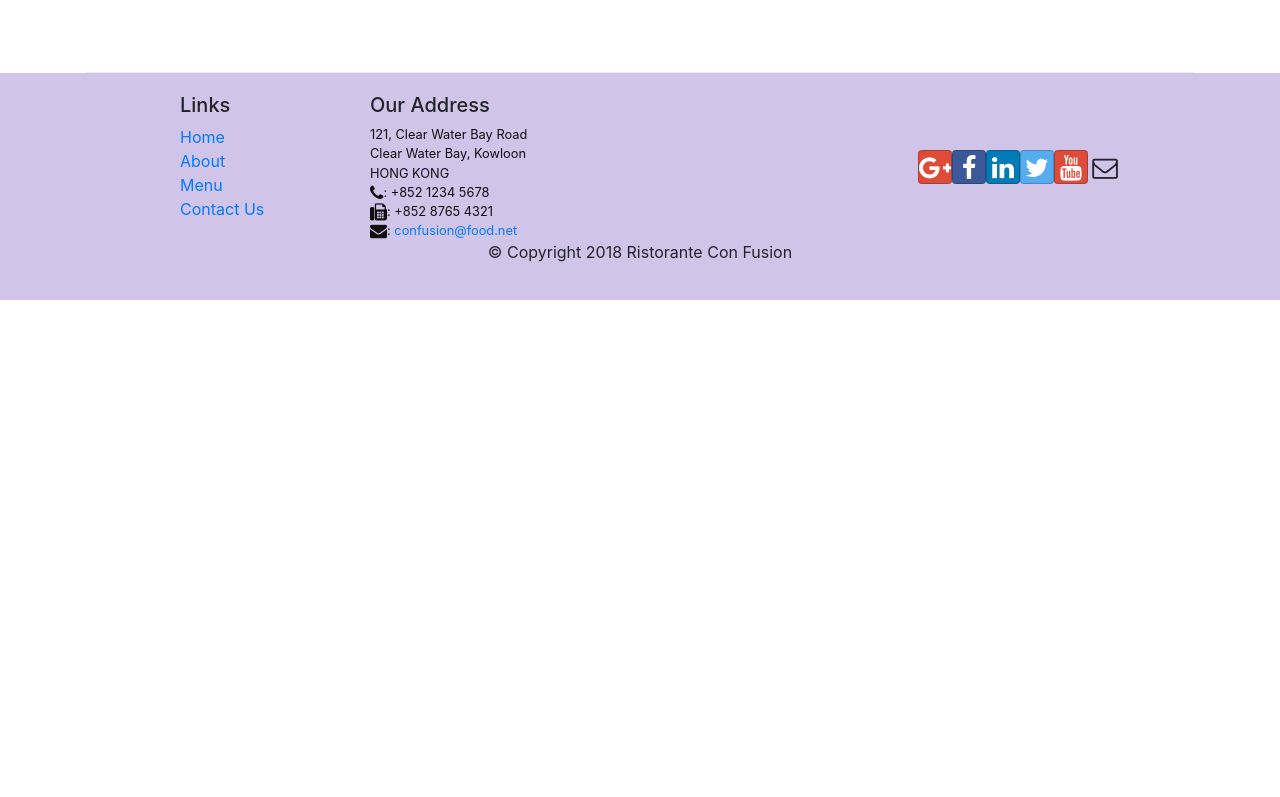
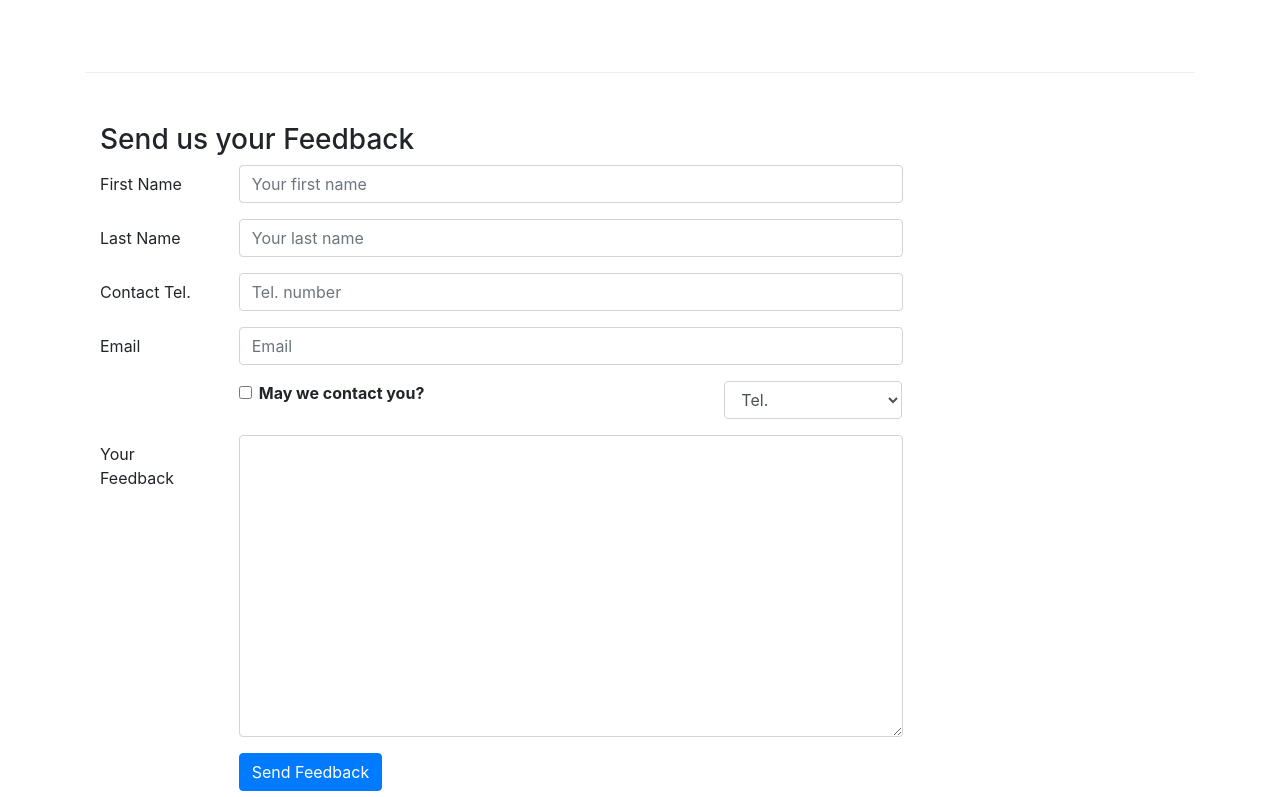
Before and after one commit to PwtanSG/confusion, a React (Create React App) app: page /contactus in a window 1280 px wide. Shown: the part 783-1580 px from the top of the page. Before the commit the page ends 1083 px from the top, so only its background shows below. Built offline with nearby package versions, Linux system fonts and the light colour scheme.

Commit message:
Wk3-controlled-forms

```diff
--- a/src/components/ContactComponent.js
+++ b/src/components/ContactComponent.js
@@ -1,8 +1,60 @@
-import React from 'react';
+import React, {Component} from 'react';
 import { Link } from 'react-router-dom';
-import { Breadcrumb, BreadcrumbItem} from 'reactstrap';
+import { Breadcrumb, BreadcrumbItem, Button, Form, FormGroup, Label,  Input, Col} from 'reactstrap';
 
-function Contact(props) {
+class Contact extends Component {
+
+    constructor(props){
+        super(props);
+
+        this.state = {
+            firstname:"",
+            lastname:"",
+            telnum:"",
+            email:"",
+            agree:false,
+            contactType:'Tel.',
+            message: ''
+        }
+        //bind methods in contructor
+        this.handleInputChange = this.handleInputChange.bind(this);
+        this.handleSubmit = this.handleSubmit.bind(this);
+    }
+
+    //method to handle form input
+    handleInputChange(event){
+
+        const target = event.target;
+        console.log(target.checked)
+        //if form type === checkbox then value=target.checked else(for other form type) value=tartget.value
+        //if it's a checkbox event, return the checkbox status from .checked
+        const value = target.type === 'checkbox' ? target.checked : target.value;
+        console.log("name:" + target.name)
+        console.log("type:" + target.type)
+        console.log("value:"+target.value)
+        console.log("check:"+target.checked)
+
+        //update form with the user input through setState, change in states will show user input
+        const name = target.name;
+        this.setState({
+          [name]: value
+        });
+    }
+
+    //method handle form submission
+    handleSubmit(event){
+        console.log('Current State is: ' + JSON.stringify(this.state));
+        alert('Current State is: ' + JSON.stringify(this.state));
+        event.preventDefault();
+        return(
+            <div>
+                Submitted
+            </div>
+        );
+    }
+
+
+    render(){
         return(
             <div className="container">
                 <div className="row">
@@ -41,8 +93,103 @@
                         </div>
                     </div>
                 </div>
+                {/*forms for user feedback*/}
+                <div className="row row-content">
+                   <div className="col-12">
+                      <h3>Send us your Feedback</h3>
+                   </div>
+                   <div className="col-12 col-md-9">
+
+                        <Form onSubmit={this.handleSubmit}>
+                            <FormGroup row>
+                                <Label htmlFor="firstname" md={2}>First Name</Label>
+                                <Col md={10}>
+                                    <Input type="text" id="firstname" name="firstname"
+                                        placeholder="Your first name"
+                                        value={this.state.firstname}
+                                        onChange={this.handleInputChange}
+                                    />
+                                </Col>
+                            </FormGroup>
+                            <FormGroup row>
+                                <Label htmlFor="lastname" md={2}>Last Name</Label>
+                                <Col md={10}>
+                                    <Input type="text" id="lastname" name="lastname"
+                                        placeholder="Your last name"
+                                        value={this.state.lastname}
+                                        onChange={this.handleInputChange}
+                                    />
+                                </Col>
+                            </FormGroup>
+                            <FormGroup row>
+                            <Label htmlFor="telnum" md={2}>Contact Tel.</Label>
+                                <Col md={10}>
+                                    <Input type="tel" id="telnum" name="telnum"
+                                        placeholder="Tel. number"
+                                        value={this.state.telnum}
+                                        onChange={this.handleInputChange}
+                                        maxLength="10"
+                                        required
+                                    />
+                                </Col>
+                            </FormGroup>
+                            <FormGroup row>
+                                <Label htmlFor="email" md={2}>Email</Label>
+                                <Col md={10}>
+                                    <Input type="email" id="email" name="email"
+                                        placeholder="Email"
+                                        value={this.state.email}
+                                        onChange={this.handleInputChange}
+                                    />
+                                </Col>
+                            </FormGroup>
+                            <FormGroup row>
+                                <Col md={{size: 6, offset: 2}}>
+                                    <FormGroup check>
+                                        <Label check>
+                                            <Input type="checkbox"
+                                                name="agree"
+                                                checked={this.state.agree}
+                                                onChange={this.handleInputChange} /> {' '}
+                                            <strong>May we contact you?</strong>
+                                        </Label>
+                                    </FormGroup>
+                                </Col>
+                                <Col md={{size: 3, offset: 1}}>
+                                    <Input type="select" name="contactType"
+                                            value={this.state.contactType}
+                                            onChange={this.handleInputChange}
+                                            >
+                                        <option>Tel.</option>
+                                        <option>SMS</option>
+                                        <option>Email</option>
+                                    </Input>
+                                </Col>
+                            </FormGroup>
+                            <FormGroup row>
+                                <Label htmlFor="message" md={2}>Your Feedback</Label>
+                                <Col md={10}>
+                                    <Input type="textarea" id="message" name="message"
+                                        rows="12"
+                                        value={this.state.message}
+                                        onChange={this.handleInputChange}></Input>
+                                </Col>
+                            </FormGroup>
+                            <FormGroup row>
+                                <Col md={{size: 10, offset: 2}}>
+                                    <Button type="submit" color="primary">
+                                        Send Feedback
+                                    </Button>
+                                </Col>
+                            </FormGroup>
+                        </Form>
+                    </div>
+                </div>
+
             </div>
         );
     }
 
+}
+
 export default Contact;
```
Lines whose indentation alone changed are shown as unchanged.
